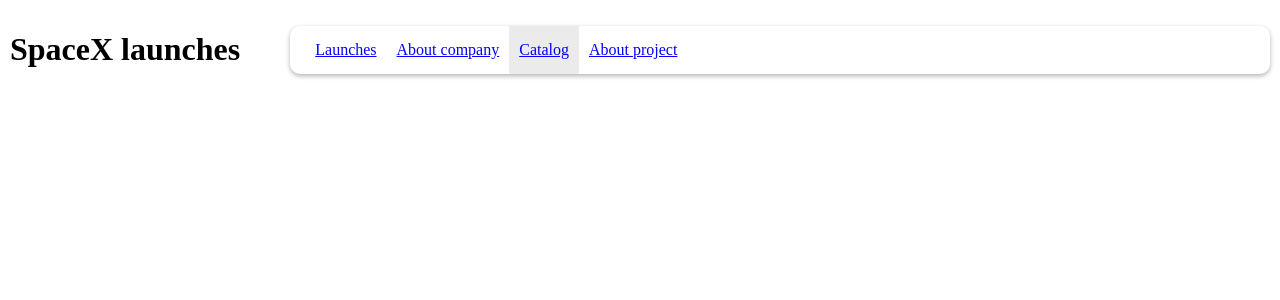
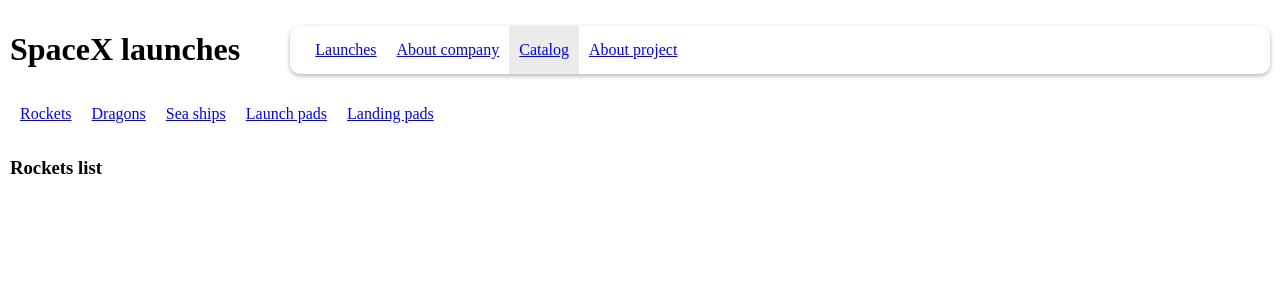
Before and after one commit to igvnv/spacex-launches, a React (Create React App) app: page /catalog/rockets/1 in a window 1280 px wide. Shown: the top 300 px of the page. Built offline with nearby package versions, Linux system fonts and the light colour scheme.

Commit message:
Catalog page

```diff
--- /dev/null
+++ b/src/components/CatalogNavigation/CatalogNavigation.jsx
@@ -0,0 +1,24 @@
+import React from 'react';
+import PropTypes from 'prop-types';
+import { NavLink } from 'react-router-dom';
+
+const CatalogNavigation = ({ categories }) => (
+  <ul className="main-menu">
+    {categories.map((category) => (
+      <li className="main-menu__item" key={category.id}>
+        <NavLink
+          to={category.id}
+          className="main-menu__link"
+          activeClassName="main-menu__link_active"
+        >
+          {category.name}
+        </NavLink>
+      </li>
+    ))}
+  </ul>
+);
+CatalogNavigation.propTypes = {
+  categories: PropTypes.instanceOf(Array).isRequired,
+};
+
+export default CatalogNavigation;
--- /dev/null
+++ b/src/components/CatalogNavigation/index.js
@@ -0,0 +1 @@
+export { default } from './CatalogNavigation';
--- a/src/containers/App/App.jsx
+++ b/src/containers/App/App.jsx
@@ -6,6 +6,7 @@
 
 const AboutProject = lazy(() => import('../AboutProject'));
 const AboutSpaceX = lazy(() => import('../AboutSpaceX'));
+const Catalog = lazy(() => import('../Catalog'));
 const Launches = lazy(() => import('../Launches'));
 
 export default function () {
@@ -34,6 +35,12 @@
             <AboutProject />
           </Suspense>
         </Route>
+        <Route path="/catalog">
+          <Suspense fallback={<Loader />}>
+            <Catalog />
+          </Suspense>
+        </Route>
+        { /* TODO: Add 404 */ }
       </Switch>
     </div>
   );
--- /dev/null
+++ b/src/containers/Catalog/Catalog.jsx
@@ -0,0 +1,42 @@
+import React from 'react';
+import {
+  Route,
+  Redirect,
+  Switch,
+  useRouteMatch,
+} from 'react-router-dom';
+
+import CatalogNavigation from '../../components/CatalogNavigation';
+
+const Catalog = () => {
+  const { path } = useRouteMatch();
+  const categories = [
+    { id: 'rockets', name: 'Rockets', component: <h3>Rockets list</h3> },
+    { id: 'dragons', name: 'Dragons', component: <h3>Dragons list</h3> },
+    { id: 'sea_ships', name: 'Sea ships', component: <h3>Ships list</h3> },
+    { id: 'launch_pads', name: 'Launch pads', component: <h3>Launch pads</h3> },
+    { id: 'landing_pads', name: 'Landing pads', component: <h3>Landing pads</h3> },
+  ];
+
+  return (
+    <div>
+      <CatalogNavigation categories={categories} />
+
+      <Switch>
+        {categories.map((category) => (
+          <Route key={category.id} path={`${path}/${category.id}`}>
+            {category.component}
+          </Route>
+        ))}
+        <Route path={path} exact>
+          <Redirect to={`${path}/${categories[0].id}`} />
+        </Route>
+        <Route path="*">
+          <h3>Category not found...</h3>
+        </Route>
+      </Switch>
+    </div>
+  );
+};
+
+export default Catalog;
--- /dev/null
+++ b/src/containers/Catalog/index.js
@@ -0,0 +1 @@
+export { default } from './Catalog';
```
